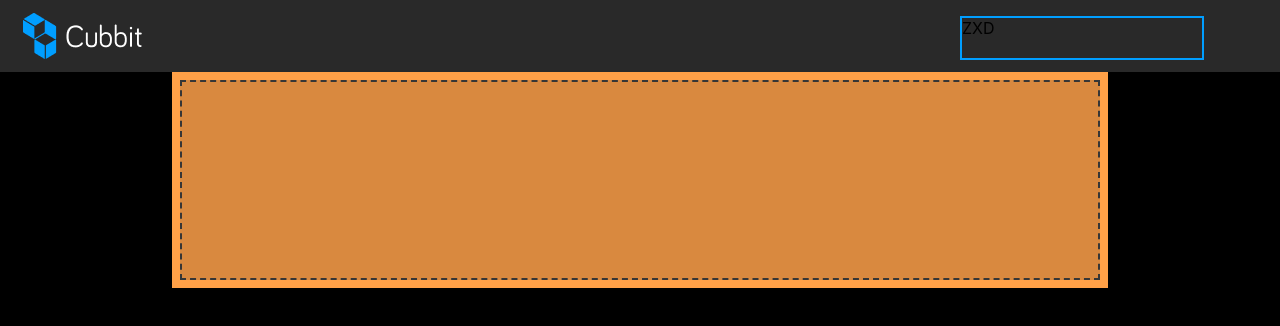
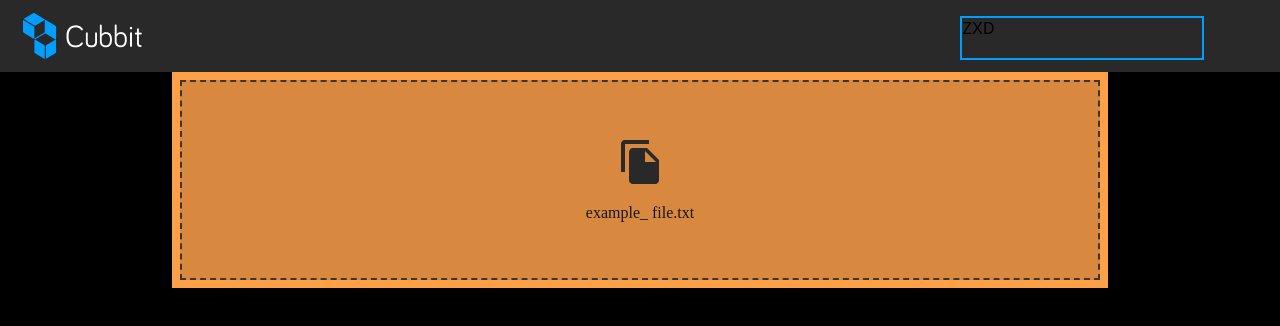
Before and after one commit to waldemar99zielinski/cubbit, a React (Create React App) app: page / in a window 1280 px wide. Shown: the top 326 px of the page. Built offline with nearby package versions, Linux system fonts and the light colour scheme.

Commit message:
components UI: inputWithFile, DropZone

```diff
--- a/src/components/dropzone/DropZone.css
+++ b/src/components/dropzone/DropZone.css
@@ -69,3 +69,24 @@
 .input-arrow-icon {
   margin: 12px;
 }
+
+.input-with-file-cointainer {
+  display: flex;
+  flex-direction: column;
+  align-items: center;
+  margin-top: 58px;
+}
+.input-with-file-cointainer p {
+  font-family: Nunito;
+  font-style: normal;
+  font-weight: normal;
+  font-size: 16px;
+  line-height: 26px;
+
+  /* identical to box height, or 162% */
+  display: flex;
+  align-items: center;
+  text-align: center;
+
+  color: #161616;
+}
--- a/src/components/dropzone/DropZone.tsx
+++ b/src/components/dropzone/DropZone.tsx
@@ -22,6 +22,7 @@ export const DropZone: React.FC = () => {
         <input {...getInputProps()} />
         {/* <Input />
         <p className="dropzone-label">{`or drop files here`}</p> */}
+        <InputWithFile />
       </div>
     </section>
   );
--- /dev/null
+++ b/src/components/dropzone/InputWithFile.tsx
@@ -0,0 +1,15 @@
+import React from "react";
+
+import "./DropZone.css";
+
+//icons
+import inputFileIcon from "../../assets/InputFile.png";
+
+export const InputWithFile: React.FC = () => {
+  return (
+    <div className="input-with-file-cointainer">
+      <img src={inputFileIcon} alt="inputFileIcon" />
+      <p>{`example_ file.txt`}</p>
+    </div>
+  );
+};
```
Also changed, not shown: src/assets/InputFile.png.
